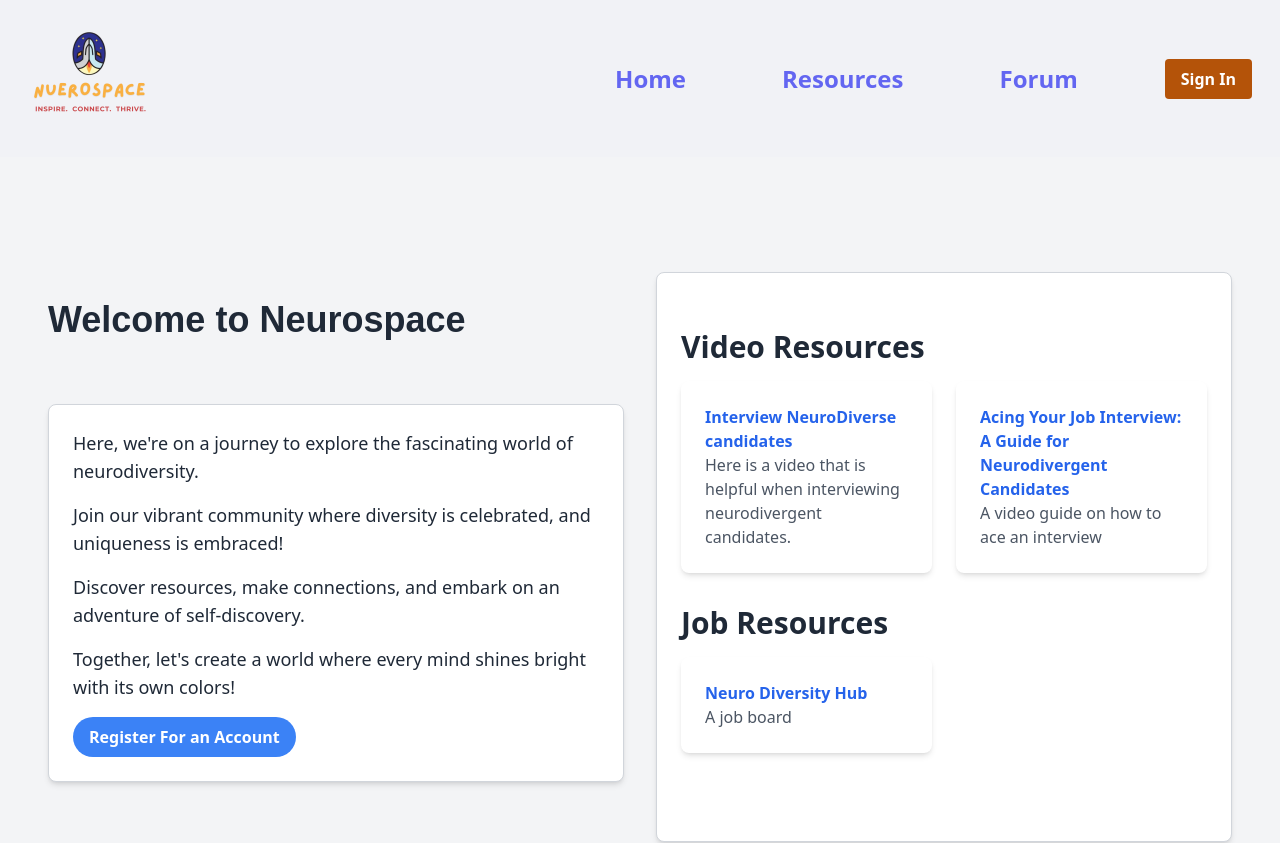
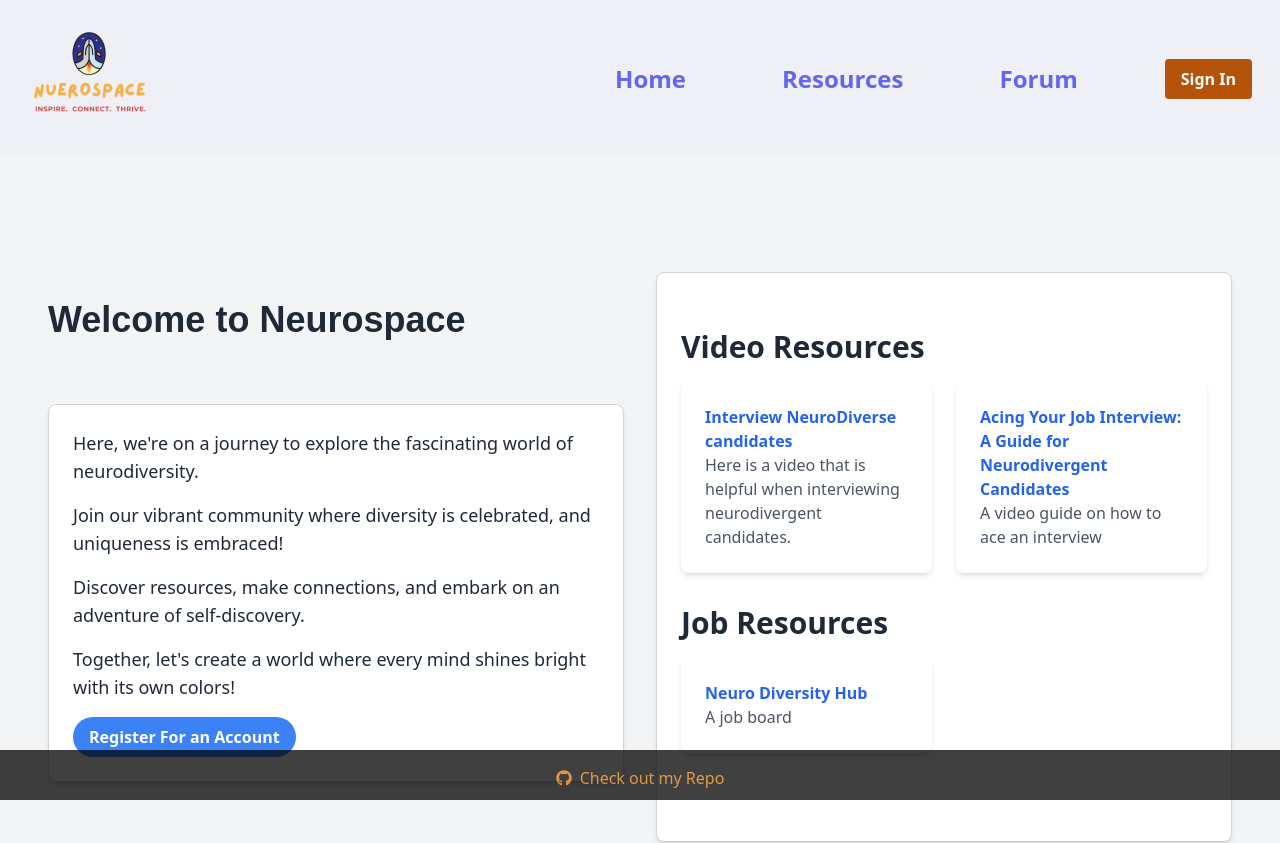
Before and after one commit to MonBoza/NeuroSpace, a React (Vite) app in the folder frontend/: page / in a window 1280 px wide. Shown: the top 843 px of the page. Built offline with nearby package versions, Linux system fonts and the light colour scheme; a web font is replaced by a local one.

Commit message:
adjust footer

```diff
--- a/frontend/src/input.css
+++ b/frontend/src/input.css
@@ -10,10 +10,11 @@
   padding: 10px 0;
   text-align: center;
   border-radius: 10px;
+  box-shadow:rgba(38, 36, 36, 0.933)
 }
 
 body {
-  background-color:#eff0f5d4 ;
+  background-color:#eff0f5 ;
   opacity: 50;
 
 
@@ -55,3 +56,11 @@
   margin: 20px 0;
   box-shadow: 0 0 10px rgba(0, 0, 0, 0.1);
 }
+
+footer {
+    position: fixed;
+    bottom: 0;
+    left: 0;
+    right: 0;
+    height: 50px;
+}
```
Also changed, not shown: 1 other file (tests, documents, lock files or other folders).
